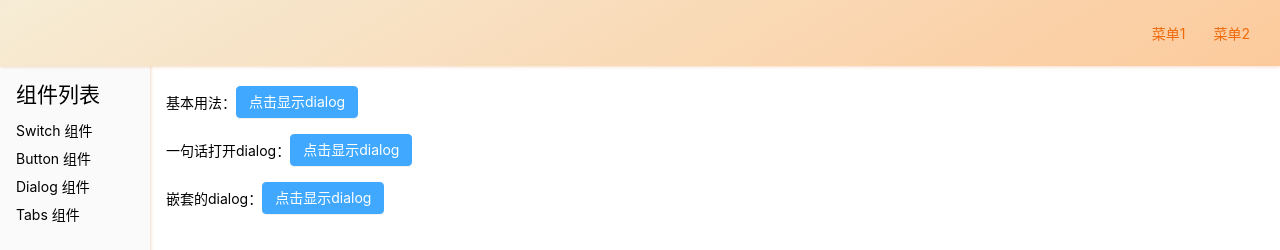
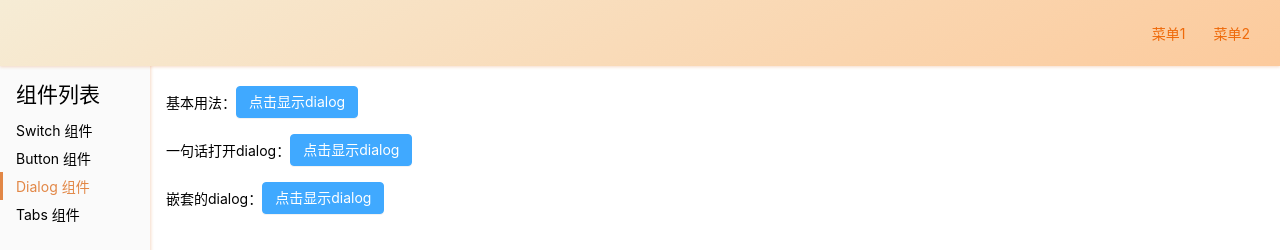
Before and after one commit to csyuser/gulu, a Vue app: page /#/DialogDemo in a window 1280 px wide. Shown: the top 250 px of the page. Built offline with nearby package versions, Linux system fonts and the light colour scheme.

Commit message:
选中路由高亮

```diff
--- a/src/views/Doc.vue
+++ b/src/views/Doc.vue
@@ -42,6 +42,7 @@ export default {
 
 <style scoped lang='scss'>
 @import "src/assets/style/helper.scss";
+$textColor:#e28746;
 
 .layout {
   display: flex;
@@ -85,7 +86,25 @@ aside {
   }
   > ol {
     > li {
-      padding: 4px 0;
+      a{
+        display: block;
+        padding: 4px 0;
+        transition: all 250ms;
+      }
+      .router-link-active{
+        color:$textColor;
+        position: relative;
+        &:before{
+          position: absolute;
+          content: '';
+          display: block;
+          width: 3px;
+          height: 100%;
+          left: -16px;
+          top: 0;
+          background: $textColor;
+        }
+      }
     }
   }
 }
```
